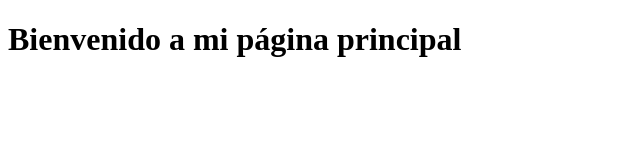
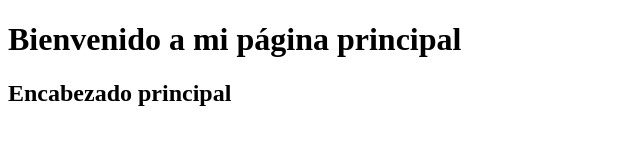
Before and after one commit to IvanTesan/git-web-tesan, a plain HTML site: page src/index.html in a window 1280 px wide. Shown: the whole page, without its empty margins (0-640 px from the left). Drawn offline with Linux system fonts and the light colour scheme.

Commit message:
feat(header): añadido encabezado principal

```diff
--- a/src/index.html
+++ b/src/index.html
@@ -5,5 +5,9 @@
 </head>
 <body>
  <h1>Bienvenido a mi página principal</h1>
+ <header>
+ <h2>Encabezado
+principal</h2>
+</header>
 </body>
 </html>
```
